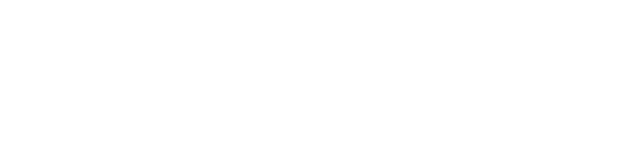
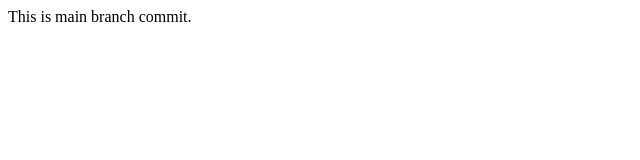
Before and after one commit to rmchecklist/git-playground, a plain HTML site: page index.html in a window 1280 px wide. Shown: the whole page, without its empty margins (0-640 px from the left). Drawn offline with Linux system fonts and the light colour scheme.

Commit message:
main branch commit

```diff
--- a/index.html
+++ b/index.html
@@ -6,6 +6,6 @@
     <title>Document</title>
 </head>
 <body>
-
+    This is main branch commit.
 </body>
 </html>
```
